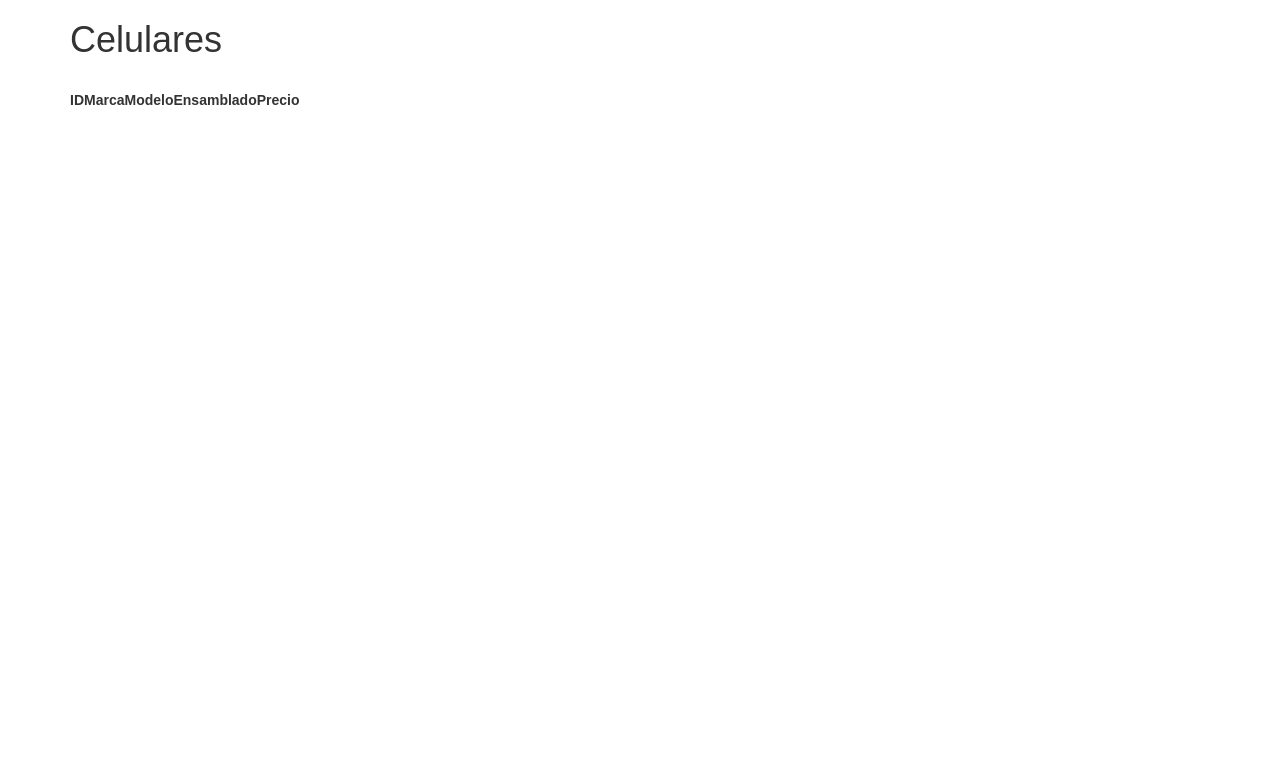
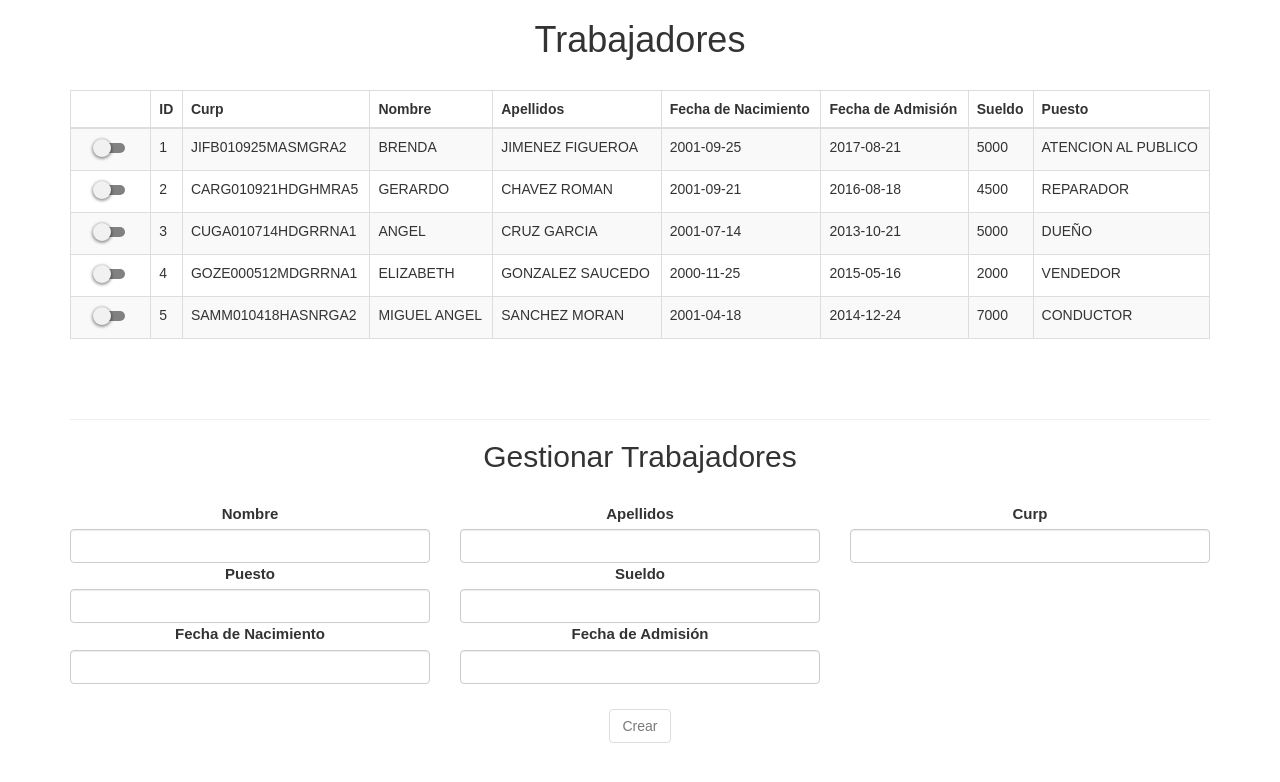
Before and after one commit to Eric-Andrade/Celulares-jpg, a React (Create React App) app: page / in a window 1280 px wide. Shown: the top 782 px of the page. Built offline with nearby package versions, Linux system fonts and the light colour scheme.

Commit message:
trabajo que hice en casa subido, falta celulares

```diff
--- a/src/App.js
+++ b/src/App.js
@@ -14,7 +14,7 @@ class App extends Component {
   state = {  }
   render() {
     return (
-      <Celulares/>
+      <Trabajadores/>
 
     );
   }
--- a/src/components/sucursales.js
+++ b/src/components/sucursales.js
@@ -95,21 +95,20 @@ class sucursales extends Component {
                 console.log("Pais incorrecto")}
         }else{this.setState({desactivar:false})
             console.log("Ciudad incorrecto")}
-            // if(Ciudad.match("[A-ZÁáÀàÉéÈèÍíÌìÓóÒòÚúÙùÑñüÜ0 ]{2,20}")){
-            //     console.log("Ciudad correcta")
-            //         if(Pais.match("[A-ZÁáÀàÉéÈèÍíÌìÓóÒòÚúÙùÑñüÜ0 ]{2,20}")){
-            //             console.log("Pais correcto")
-            //             if(Direccion.match("[A-ZÁáÀàÉéÈèÍíÌìÓóÒòÚúÙùÑñüÜ00-9\.#.;,? ]")){
-            //                 console.log("Direccion correcta")
-            //                     if(Telefono.match("[0-9]{10,13}")){
-            //                         this.setState({desactivar:false})
-            //                         console.log("Telefono correcto")
-            //                     }else{this.setState({desactivar:true})}
-            //             }else{this.setState({desactivar:true})}
-            //         }else{this.setState({desactivar:true})}
-            // }else{this.setState({desactivar:true})
-            //     console.log("Ciudad incorrecta")}
-
+            if(Ciudad.match("[A-ZÁáÀàÉéÈèÍíÌìÓóÒòÚúÙùÑñüÜ0 ]{2,20}")){
+                console.log("Ciudad correcta")
+                    if(Pais.match("[A-ZÁáÀàÉéÈèÍíÌìÓóÒòÚúÙùÑñüÜ0 ]{2,20}")){
+                        console.log("Pais correcto")
+                        if(Direccion.match("[A-ZÁáÀàÉéÈèÍíÌìÓóÒòÚúÙùÑñüÜ00-9\.#.;,? ]")){
+                            console.log("Direccion correcta")
+                                if(Telefono.match("[0-9]{10,13}")){
+                                    this.setState({desactivar:false})
+                                    console.log("Telefono correcto")
+                                }else{this.setState({desactivar:true})}
+                        }else{this.setState({desactivar:true})}
+                    }else{this.setState({desactivar:true})}
+            }else{this.setState({desactivar:true})
+                console.log("Ciudad incorrecta")}
 
    }
    Check=(idcheck)=>{
@@ -195,7 +194,6 @@ class sucursales extends Component {
             cambiaragg:1, id:ids
         })
         this.restaurarform()
-
 
 }
 
--- a/src/components/trabajadores.js
+++ b/src/components/trabajadores.js
@@ -193,7 +193,6 @@ var Tinicial=
                         //         }else{this.setState({desactivar:true})}
                         //     }else{this.setState({desactivar:true})
                         // }
-
 
   }
 
@@ -422,7 +421,6 @@ var Tinicial=
 
 
 
-
                         <table className="table-container table table-bordered table-striped" >
                             <thead>
                                 <tr>
@@ -443,7 +441,7 @@ var Tinicial=
                           {this.state.T.map(function(t,i){
                               var iE=i+1;
                             return  (
-                            <tr key={i}>
+                            <tr  className="cool" key={i}>
                                 <td><label className="custom-control custom-checkbox">
                                     <input type="checkbox" className="custom-control-input desc" id={'checkbox'+iE} onClick={()=>this.check(iE)}/>
                                     <span className="custom-control-indicator" id={'checkbox'+iE} onClick={()=>this.check(iE)}></span>
@@ -474,24 +472,23 @@ var Tinicial=
 
                             <div className="col-xs-4 col-sm-4 col-md-4 col-lg-4">
                                 <label htmlFor="ex1" className="letra">Nombre</label>
-                                <input className="form-control" value={this.state.row.Nombre} name="Nombre" id="Nombre" onChange={this.change} type="text" required pattern="[A-ZÁáÀàÉéÈèÍíÌìÓóÒòÚúÙùÑñüÜ0 ]{2,20}" required/>
+                                <input className="form-control" value={this.state.row.Nombre} name="Nombre" id="Nombre" onChange={this.change} type="text" MaxLength="20" MinLength="3" pattern="[A-ZÁáÀàÉéÈèÍíÌìÓóÒòÚúÙùÑñüÜ0 ]{3,20}" required/>
 
                                 <label htmlFor="ex1"  className="letra">Puesto</label>
-                                <input className="form-control" value={this.state.row.Puesto} name="Puesto" id="Puesto" onChange={this.change} type="text" required pattern="[A-ZÁáÀàÉéÈèÍíÌìÓóÒòÚúÙùÑñüÜ0 ]{2,20}"/>
+                                <input className="form-control" value={this.state.row.Puesto} name="Puesto" id="Puesto" onChange={this.change} type="text" required MaxLength="20" MinLength="2" pattern="[A-ZÁáÀàÉéÈèÍíÌìÓóÒòÚúÙùÑñüÜ0 ]{2,20}"/>
 
                                 <label htmlFor="ex2"  className="letra">Fecha de Nacimiento</label>
                                 <input className="form-control" value={this.state.row.FechaNacimiento} name="FechaNacimiento" id="FechaNacimiento"  onChange={this.change} type={ this.state.tipo } onFocus={this.onfocus} onBlur={this.onBlur} required/>
-
 
                             </div>
 
                             <div className="col-xs-4 col-sm-4 col-md-4 col-lg-4">
                                 <label htmlFor="ex1"  className="letra">Apellidos</label>
-                                <input className="form-control" value={this.state.row.Apellidos} name="Apellidos" id="Apellidos" onChange={this.change} type="text" pattern="[A-ZÁáÀàÉéÈèÍíÌìÓóÒòÚúÙùÑñüÜ0 ]{2,20}" required/>
+                                <input className="form-control" value={this.state.row.Apellidos} name="Apellidos" id="Apellidos" onChange={this.change} type="text" MaxLength="20" MinLength="2" pattern="[A-ZÁáÀàÉéÈèÍíÌìÓóÒòÚúÙùÑñüÜ0 ]{2,20}" required/>
 
 
                                 <label htmlFor="ex3"  className="letra">Sueldo</label>
-                                <input className="form-control" value={this.state.row.Sueldo} name="Sueldo" id="Sueldo" onChange={this.change} type="text" required minlength="4" maxlength="5" pattern="[0-9]+[^.]{1,15}"  />
+                                <input className="form-control" value={this.state.row.Sueldo} name="Sueldo" id="Sueldo" onChange={this.change} type="text" required minlength="4" maxlength="5" pattern="[0-9]+[^.]{1,5}"  />
 
                                 <label htmlFor="ex2"  className="letra">Fecha de Admisión</label>
                                 <input className="form-control" value={this.state.row.FechaAdmision} name="FechaAdmision" id="FechaAdmision"  onChange={this.change} type={ this.state.tipo2 } onFocus={this.onfocus2} onBlur={this.onBlur2} required/>
@@ -501,7 +498,7 @@ var Tinicial=
                             </div>
                             <div className="col-xs-4 col-sm-4 col-md-4 col-lg-4">
                             <label htmlFor="ex3"  className="letra">Curp</label>
-                                <input className="form-control"  value={this.state.row.Curp} name="Curp" id="Curp" onChange={this.change} type="text" required pattern="^[A-Z]{1}[AEIOU]{1}[A-Z]{2}[0-9]{2}(0[1-9]|1[0-2])(0[1-9]|1[0-9]|2[0-9]|3[0-1])[HM]{1}(AS|BC|BS|CC|CS|CH|CL|CM|DF|DG|GT|GR|HG|JC|MC|MN|MS|NT|NL|OC|PL|QT|QR|SP|SL|SR|TC|TS|TL|VZ|YN|ZS|NE)[B-DF-HJ-NP-TV-Z]{3}[0-9A-Z]{1}[0-9]{1}$"/>
+                                <input className="form-control"  value={this.state.row.Curp} name="Curp" id="Curp" onChange={this.change} type="text" required MaxLength="18" MinLength="18" pattern="^[A-Z]{1}[AEIOU]{1}[A-Z]{2}[0-9]{2}(0[1-9]|1[0-2])(0[1-9]|1[0-9]|2[0-9]|3[0-1])[HM]{1}(AS|BC|BS|CC|CS|CH|CL|CM|DF|DG|GT|GR|HG|JC|MC|MN|MS|NT|NL|OC|PL|QT|QR|SP|SL|SR|TC|TS|TL|VZ|YN|ZS|NE)[B-DF-HJ-NP-TV-Z]{3}[0-9A-Z]{1}[0-9]{1}$"/>
                             </div>
                     </div>
                     <div className='conteiner-fluid'>
```
